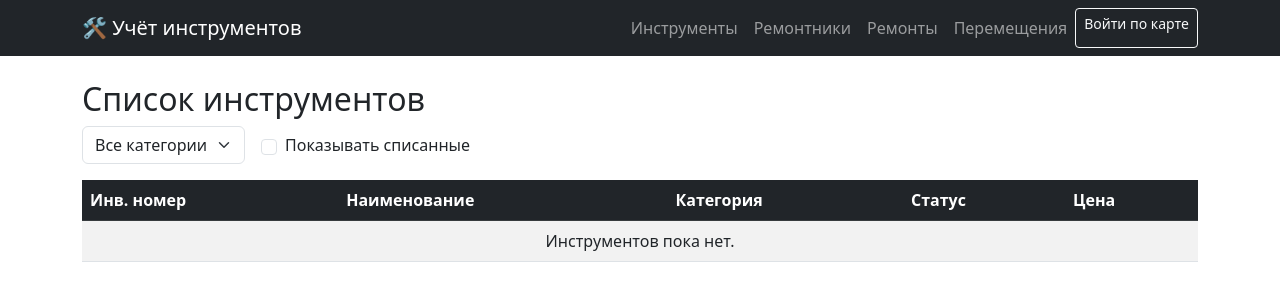
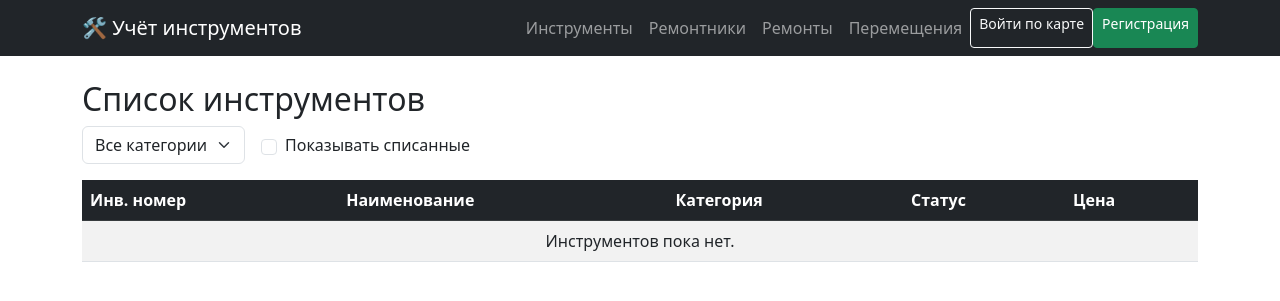
Before and after one commit to botnbot/instrument-control-v2, a Django app: page / in a window 1280 px wide. Shown: the top 301 px of the page. Run offline with Django 5.2, Linux system fonts and the light colour scheme; data that the repository does not hold is empty.

Commit message:
add button "Регистрация" to templates\base.html

```diff
--- a/templates/base.html
+++ b/templates/base.html
@@ -24,6 +24,7 @@
     </form>
 {% else %}
     <a class="btn btn-outline-light btn-sm" href="{% url 'rfid_login' %}">Войти по карте</a>
+    <a class="btn btn-success btn-sm" href="{% url 'register' %}">Регистрация</a>
 {% endif %}
         </div>
     </div>
```
